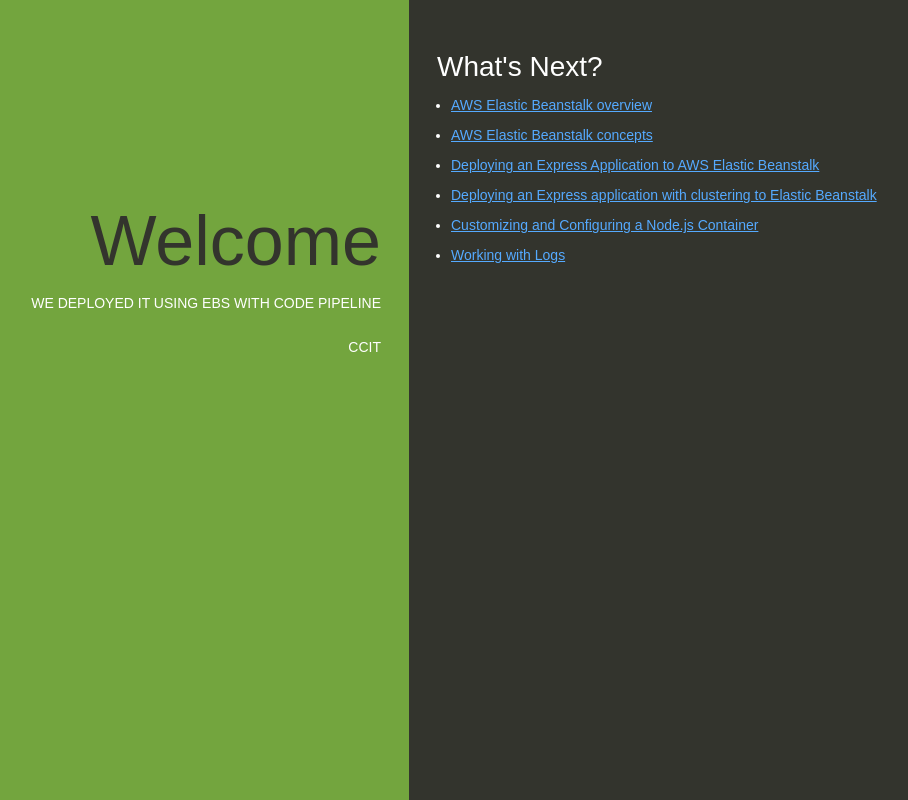
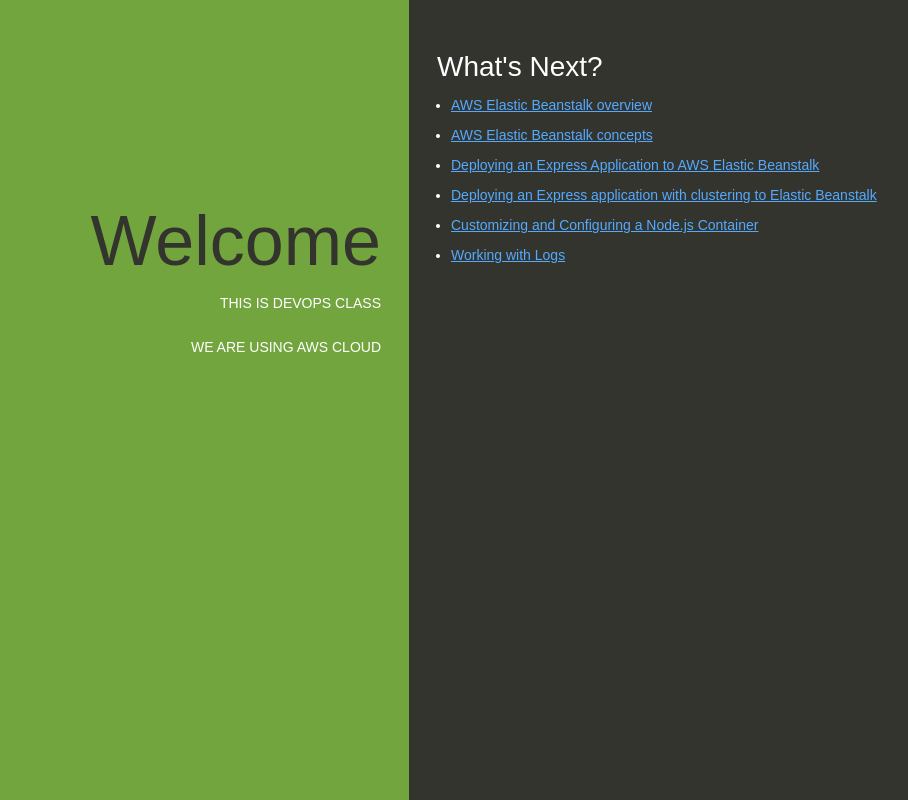
Before and after one commit to daranagendrababu/parmesh, a website: page index.html in a window 1280 px wide. Shown: the whole page, without its empty margins (231-1139 px from the left). Drawn offline with Linux system fonts and the light colour scheme.

Commit message:
Update index.html

```diff
--- a/index.html
+++ b/index.html
@@ -75,8 +75,8 @@
   <body>
     <div class="textColumn">
       <h1>Welcome</h1>
-      <p>WE DEPLOYED IT USING EBS WITH CODE PIPELINE</p>
-      <p>CCIT</p>
+      <p>THIS IS DEVOPS CLASS</p>
+      <p>WE ARE USING AWS CLOUD</p>
     </div>
     <div class="linksColumn">
       <h2>What's Next?</h2>
```
